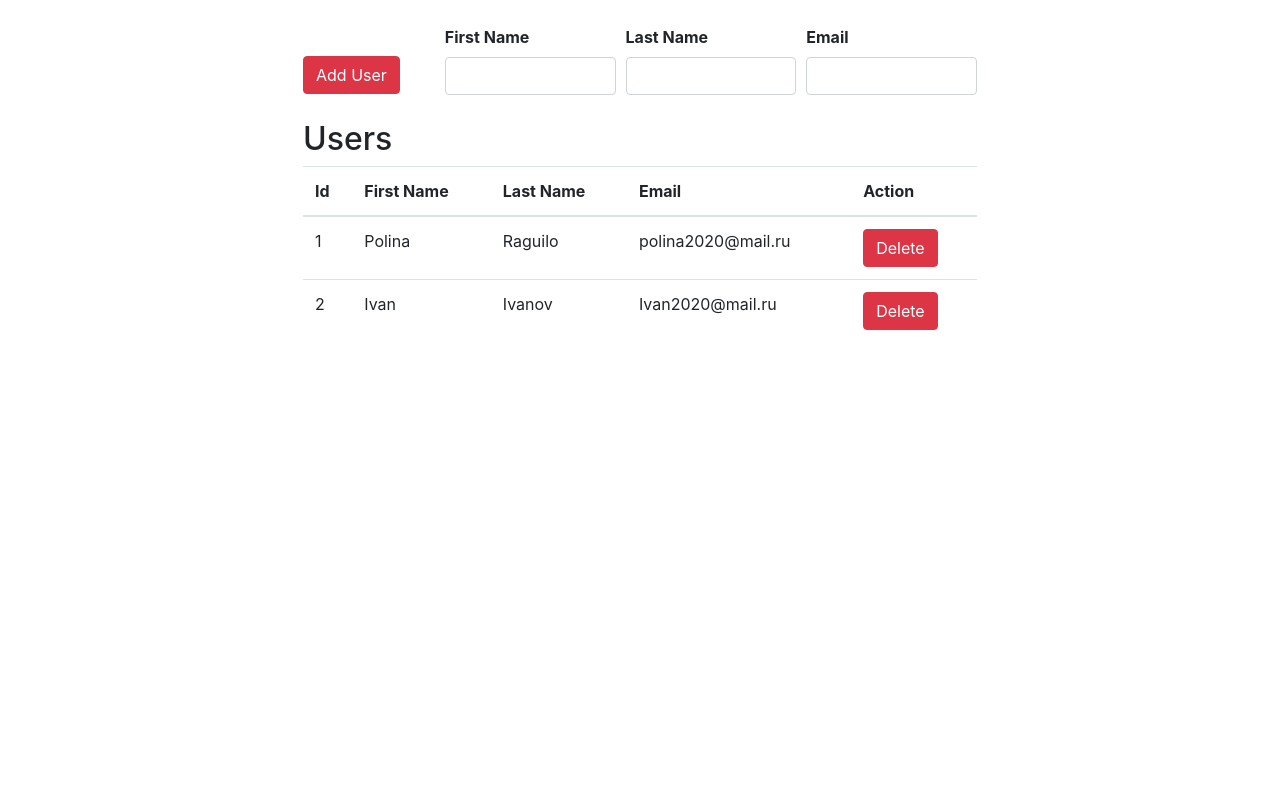
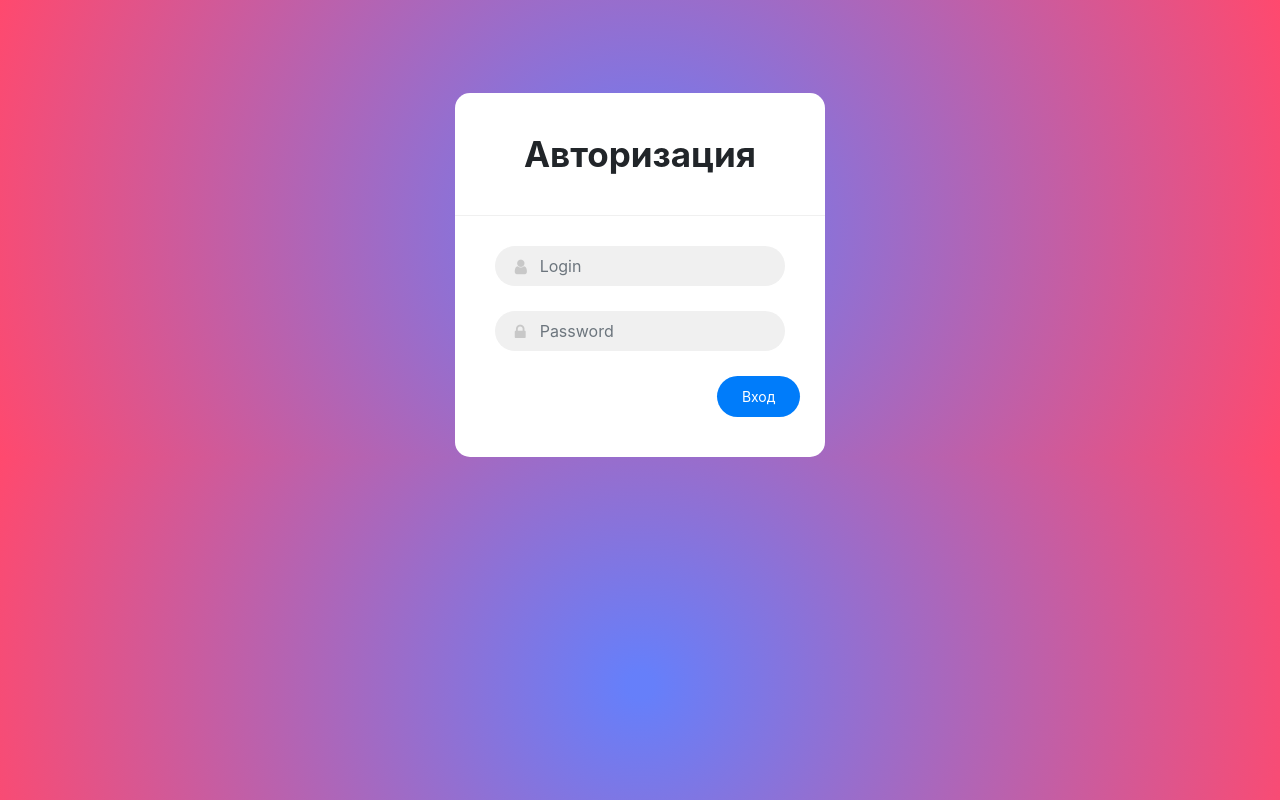
Before and after one commit to PolinaRaguilo/firstLabVsrpp, a React (Create React App) app: page / in a window 1280 px wide. Built offline with nearby package versions, Linux system fonts and the light colour scheme.

Commit message:
Added authorization

```diff
--- a/package.json
+++ b/package.json
@@ -10,6 +10,7 @@
     "react": "^16.13.1",
     "react-bootstrap": "^1.3.0",
     "react-dom": "^16.13.1",
+    "react-router-dom": "^5.2.0",
     "react-scripts": "3.4.3"
   },
   "scripts": {
--- a/public/index.html
+++ b/public/index.html
@@ -12,9 +12,10 @@
     <link rel="apple-touch-icon" href="%PUBLIC_URL%/logo192.png" />
     <link rel="manifest" href="%PUBLIC_URL%/manifest.json" />
     <link rel="stylesheet" href="https://stackpath.bootstrapcdn.com/bootstrap/4.5.2/css/bootstrap.min.css" integrity="sha384-JcKb8q3iqJ61gNV9KGb8thSsNjpSL0n8PARn9HuZOnIxN0hoP+VmmDGMN5t9UJ0Z" crossorigin="anonymous">
+    <link rel="stylesheet" href="https://cdnjs.cloudflare.com/ajax/libs/font-awesome/4.7.0/css/font-awesome.min.css" />
     <title>React App</title>
   </head>
-  <body>
+  <body >
     <noscript>You need to enable JavaScript to run this app.</noscript>
     <div id="root" class="container"></div>
 
--- a/src/components/App/App.js
+++ b/src/components/App/App.js
@@ -1,64 +1,22 @@
 import React from 'react';
 import './App.css';
-import FormAdd from '../FormAdd/FormAdd';
-import UserList from '../UsersList/UsersList';
+import TablePage from '../TablePage/TablePage';
+import {
+  Route,
+  Switch
+} from "react-router-dom"
+import AutorizationForm from '../autorization/autorization';
+
 
 class App extends React.Component{
 
-  maxId = 2;
+  render(){
 
-  state = {
-    dataUsers:[
-      {id:1, firstName: 'Polina', lastName: 'Raguilo', email: 'polina2020@mail.ru'},
-      {id:2, firstName: 'Ivan', lastName: 'Ivanov', email: 'Ivan2020@mail.ru'}
-    ]
-  }
-
-  deletePerson = (id) => {
-    this.setState(({dataUsers}) => {
-      let idToDel = dataUsers.findIndex(elem => elem.id === id);
-
-      let beforeDelItem = dataUsers.slice(0, idToDel);
-      let afterDelItem = dataUsers.slice(idToDel + 1);
-
-      let newData = [...beforeDelItem, ...afterDelItem];
-
-      return {
-        dataUsers: newData
-      }
-    })
-  }
-
-  createItem(firstName, lastName, email){
-    return {
-      id: ++this.maxId,
-      firstName: firstName,
-      lastName: lastName,
-      email: email
-    }
-  }
-
-  addItem = (firstName, lastName, email) => {
-    const newItem = this.createItem(firstName,lastName,email);
-
-    this.setState(({dataUsers}) => {
-      let newArr = [
-        ...dataUsers,
-        newItem
-      ]
-      return{
-        dataUsers: newArr
-      }
-    })
-  }
-
-  render(){
-    const {dataUsers} = this.state;
     return(
-      <div>
-        <FormAdd addedNewItem={this.addItem}/>
-        <UserList data={dataUsers} onDelete={this.deletePerson}/>
-      </div>
+      <Switch>
+          <Route exact path="/" component={AutorizationForm}/>
+          <Route exact path="/users" component={TablePage}/>
+      </Switch>
     )
   }
 }
--- a/src/components/FormAdd/FormAdd.js
+++ b/src/components/FormAdd/FormAdd.js
@@ -17,8 +17,6 @@ class FormAdd extends React.Component{
     this.setState({
       [name]: value
     })
-
-
   }
 
   onSubmit = (e) => {
--- /dev/null
+++ b/src/components/TablePage/TablePage.js
@@ -0,0 +1,65 @@
+import React from 'react';
+import FormAdd from '../FormAdd/FormAdd';
+import UserList from '../UsersList/UsersList';
+
+class TablePage extends React.Component{
+  maxId = 2;
+
+  state = {
+    dataUsers:[
+      {id:1, firstName: 'Polina', lastName: 'Raguilo', email: 'polina2020@mail.ru'},
+      {id:2, firstName: 'Ivan', lastName: 'Ivanov', email: 'Ivan2020@mail.ru'}
+    ]
+  }
+
+  deletePerson = (id) => {
+    this.setState(({dataUsers}) => {
+      let idToDel = dataUsers.findIndex(elem => elem.id === id);
+
+      let beforeDelItem = dataUsers.slice(0, idToDel);
+      let afterDelItem = dataUsers.slice(idToDel + 1);
+
+      let newData = [...beforeDelItem, ...afterDelItem];
+
+      return {
+        dataUsers: newData
+      }
+    })
+  }
+
+  createItem(firstName, lastName, email){
+    return {
+      id: ++this.maxId,
+      firstName: firstName,
+      lastName: lastName,
+      email: email
+    }
+  }
+
+  addItem = (firstName, lastName, email) => {
+    const newItem = this.createItem(firstName,lastName,email);
+
+    this.setState(({dataUsers}) => {
+      let newArr = [
+        ...dataUsers,
+        newItem
+      ]
+      return{
+        dataUsers: newArr
+      }
+    })
+  }
+
+
+  render(){
+    const {dataUsers} = this.state;
+    return(
+      <div>
+        <FormAdd addedNewItem={this.addItem}/>
+        <UserList data={dataUsers} onDelete={this.deletePerson}/>
+      </div>
+    )
+  }
+}
+
+export default TablePage;
--- a/src/components/autorization/autorization.css
+++ b/src/components/autorization/autorization.css
@@ -0,0 +1,66 @@
+body {
+  background: rgb(102,127,250);
+  background: radial-gradient(circle, rgba(102,127,250,1) 2%, rgba(255,73,110,1) 100%);
+}
+
+
+.form-horizontal{
+ background: #fff;
+ padding-bottom: 40px;
+ border-radius: 15px;
+ text-align: center;
+ margin: 0 auto;
+ margin-top: 25%;
+}
+.form-horizontal .heading{
+ display: block;
+ font-size: 35px;
+ font-weight: 700;
+ padding: 35px 0;
+ border-bottom: 1px solid #f0f0f0;
+ margin-bottom: 30px;
+}
+.form-horizontal .form-group{
+ padding: 0 40px;
+ margin: 0 0 25px 0;
+ position: relative;
+}
+.form-horizontal .form-control{
+ background: #f0f0f0;
+ border: none;
+ border-radius: 20px;
+ box-shadow: none;
+ padding: 0 20px 0 45px;
+ height: 40px;
+ transition: all 0.3s ease 0s;
+}
+.form-horizontal .form-control:focus{
+ background: #e0e0e0;
+ box-shadow: none;
+ outline: 0 none;
+}
+.form-horizontal .form-group i{
+ position: absolute;
+ top: 12px;
+ left: 60px;
+ font-size: 17px;
+ color: #c8c8c8;
+ transition : all 0.5s ease 0s;
+}
+.form-horizontal .form-control:focus + i{
+ color: #00b4ef;
+}
+
+
+.form-horizontal .btn{
+ float: right;
+ font-size: 14px;
+ color: #fff;
+ background: #007CFA;
+ border-radius: 30px;
+ padding: 10px 25px;
+ border: none;
+ text-transform: capitalize;
+ transition: all 0.5s ease 0s;
+ margin-right: 25px;
+}
--- a/src/components/autorization/autorization.js
+++ b/src/components/autorization/autorization.js
@@ -1,5 +1,56 @@
 import React from 'react';
+import './autorization.css';
+import {Redirect} from 'react-router-dom'
 
 class AutorizationForm extends React.Component{
-  render
+  state = {
+    login: '',
+    password: '',
+    logged: false
+  }
+
+  onInputChange = (e) => {
+    let name = e.target.name;
+    let value = e.target.value;
+    this.setState({
+      [name]: value
+    })
+  }
+
+  onAuthSubmit = (e) => {
+    const {login, password} = this.state;
+    if (login === "polina" && password === "polina2020"){
+      this.setState({
+        logged: true
+      })
+    } else {
+      alert ("Введите правильные данные")
+    }
+  }
+
+  render(){
+    if (this.state.logged){
+      return <Redirect to="/users"/>
+    }
+    return(
+     <div className="container">
+      <div className="row">
+        <form className="form-horizontal" onSubmit={this.onAuthSubmit}>
+          <span className="heading">Авторизация</span>
+          <div className="form-group">
+          <input type="text" className="form-control" id="inputLogin" placeholder="Login" name="login" onChange={this.onInputChange}/>
+          <i className="fa fa-user"></i>
+          </div>
+          <div className="form-group help">
+          <input type="password" className="form-control" id="inputPassword" placeholder="Password" name="password" onChange={this.onInputChange}/>
+          <i className="fa fa-lock"></i>
+          </div>
+          <button type="submit" className="btn btn-default">Вход</button>
+        </form>
+      </div>
+      </div>
+    )
+  }
 }
+
+export default AutorizationForm;
--- a/src/index.css
+++ b/src/index.css
@@ -1,19 +1,5 @@
-body {
-  margin: 0;
-  font-family: -apple-system, BlinkMacSystemFont, 'Segoe UI', 'Roboto', 'Oxygen',
-    'Ubuntu', 'Cantarell', 'Fira Sans', 'Droid Sans', 'Helvetica Neue',
-    sans-serif;
-  -webkit-font-smoothing: antialiased;
-  -moz-osx-font-smoothing: grayscale;
-}
-
-code {
-  font-family: source-code-pro, Menlo, Monaco, Consolas, 'Courier New',
-    monospace;
-}
 
 .container{
   width: 55%;
-  display: block;
-  margin: 0 auto;
+
 }
--- a/src/index.js
+++ b/src/index.js
@@ -1,8 +1,14 @@
 import React from 'react';
 import ReactDOM from 'react-dom';
+import {BrowserRouter} from 'react-router-dom';
 import './index.css';
 import App from './components/App/App';
+import AutorizationForm from './components/autorization/autorization';
 
 
 
-ReactDOM.render(<App />,document.getElementById('root'));
+ReactDOM.render(
+  <BrowserRouter>
+    <App />
+  </BrowserRouter>
+  ,document.getElementById('root'));
```
Also changed, not shown: src/components/TablePage/TablePage.css (added), 1 other file (tests, documents, lock files or other folders).
